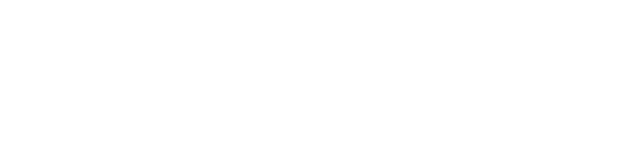
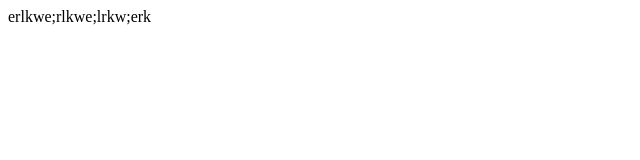
Before and after one commit to Nikatseplyaeva/project1, a plain HTML site: page index.html in a window 1280 px wide. Shown: the whole page, without its empty margins (0-640 px from the left). Drawn offline with Linux system fonts and the light colour scheme.

Commit message:
Update index.html

```diff
--- a/index.html
+++ b/index.html
@@ -1,5 +1,5 @@
 <html>
     <body>
-
+        erlkwe;rlkwe;lrkw;erk
     </body>
 </html>
```
